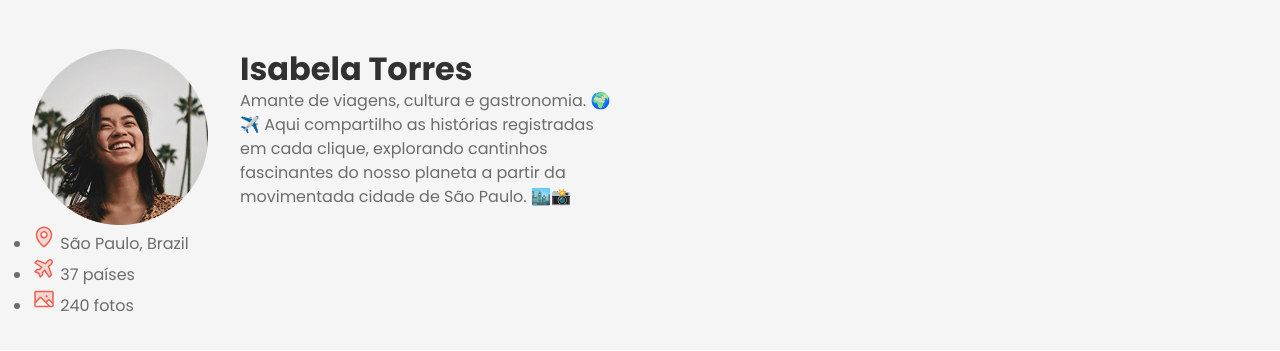
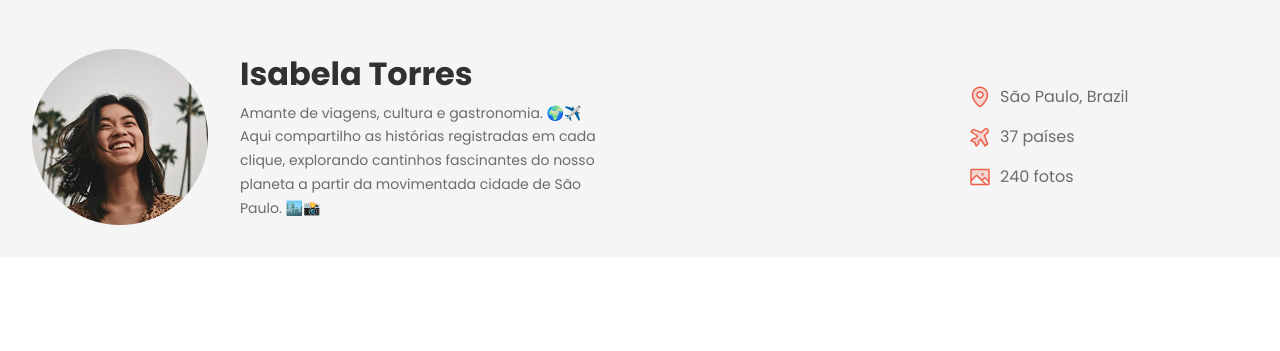
Before and after one commit to pedroluis3000/projeto-travelgram, a plain HTML site: page index.html in a window 1280 px wide. Shown: the part 79-430 px from the top of the page. Drawn offline with Linux system fonts and the light colour scheme.

Commit message:
done header

```diff
--- a/index.html
+++ b/index.html
@@ -40,12 +40,12 @@
           <img src="assets/Profile pic.png" alt="Imagem de Isabela Torres">
           <div>
             <h1>Isabela Torres</h1>
-            <p>Amante de viagens, cultura e gastronomia. 🌍✈️
+            <p>Amante de viagens, cultura e gastronomia. 🌍✈️<br>
               Aqui compartilho as histórias registradas em cada clique, explorando cantinhos fascinantes do nosso
               planeta a partir da movimentada cidade de São Paulo. 🏙️📸</p>
           </div>
         </div>
-        <ul class="info">
+        <ul id="info">
           <li>
             <img src="assets/icons/MapPin.svg" alt="Icone de mapa">
             <span>São Paulo, Brazil</span>
--- a/styles/global.css
+++ b/styles/global.css
@@ -16,8 +16,8 @@
   --font-family: "Poppins", sans-serif;
   --text-lg: bold 32px/125% var(--font-family);
   --text: 16px/150% var(--font-family);
-  --text-md: 14px/175% var(--font-family);
-  --text-sm: 12px/175% var(--font-family);
+  --text-md: 14px/170% var(--font-family);
+  --text-sm: 12px/170% var(--font-family);
 }
 
 body{
--- a/styles/header.css
+++ b/styles/header.css
@@ -2,8 +2,15 @@ header{
   padding-block: 32px;
 }
 
+header .container{
+  display: flex;
+  justify-content: space-between;
+  align-items: center;
+}
+
 #profile{
   display: flex;
+  align-items: center;
   gap: 32px;
 }
 
@@ -14,4 +21,25 @@ header{
 #profile h1{
   font: var(--text-lg);
   color: var(--text-color-primary);
+  margin-bottom: 8px;
 }
+
+#profile p {
+  font: var(--text-md);
+}
+
+#info{
+  list-style: none;
+
+  display: flex;
+  flex-direction: column;
+  gap: 16px;
+  width: 280px;
+}
+
+
+#info li {
+  display: flex;
+  align-items: center;
+  gap: 8px;
+}
```
